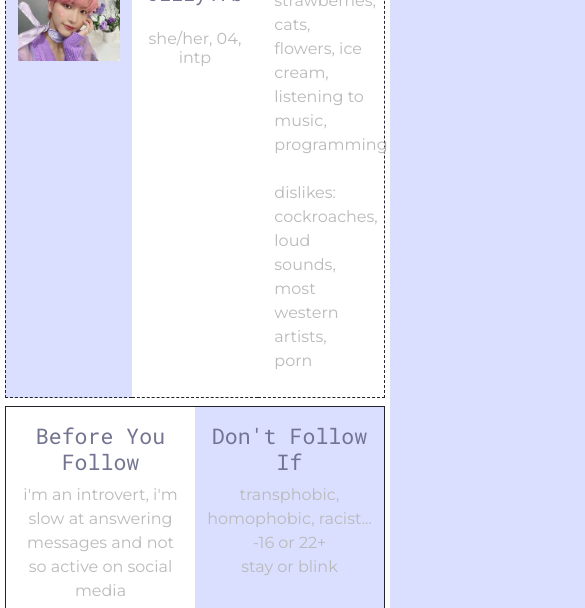
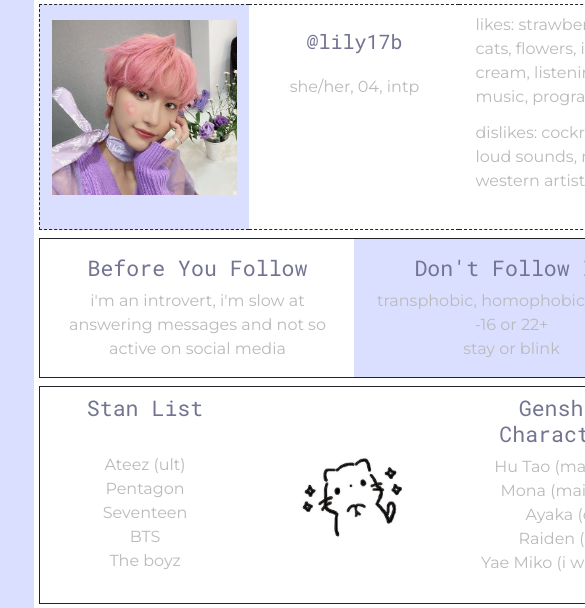
Before and after one commit to lily17b/lily-site, a plain HTML site: page index.html in a window 390 px wide. Shown: the part 105-713 px from the top of the page, 585 px wide, since content can reach past the window. Drawn offline with nearby package versions, Linux system fonts and the light colour scheme.

Commit message:
Fixed Mobile Viewport issues

```diff
--- a/css/styles.css
+++ b/css/styles.css
@@ -1,4 +1,12 @@
 /* tag selectors */
+
+html {
+  height: -webkit-fill-available;
+}
+
+body {
+  height: -webkit-fill-available;
+}
 
 img {
   width: 100%;
--- a/index.html
+++ b/index.html
@@ -18,7 +18,19 @@
 </head>
 
 <body class="bg-purple">
-  <div class="vertically-centered">
+  <div class="bigcontainer text-center">
+
+    <div class="row">
+      <div class="col-12 mt-5">
+      </div>
+    </div>
+
+    <div class="row">
+
+      <div class="col-1">
+      </div>
+
+      <div class="col-10">
         <div class="container text-center text-dark bg-white border border-white border-5">
 
           <!--- Name -->
@@ -98,7 +110,18 @@
             </div>
           </div>
           <!--- Stan List -->
+
           </div>
+        </div>
+
+        <div class="col-1">
+        </div>
+      </div>
+      <div class="row">
+        <div class="col-12">
+        </div>
+      </div>
+
   </div>
 </body>
 
```
Also changed, not shown: images/aaaa.jpg (added). Lines whose indentation alone changed are shown as unchanged.
